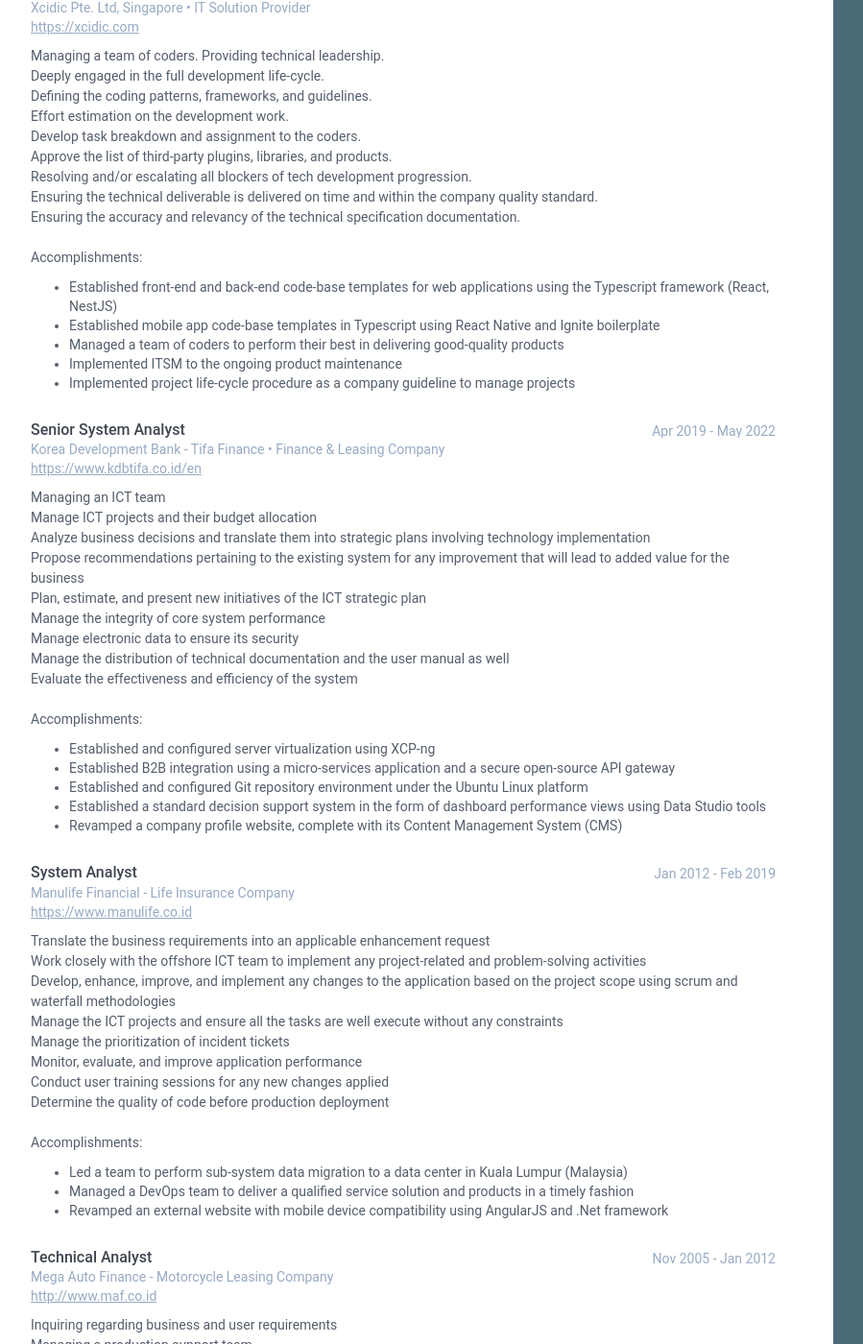
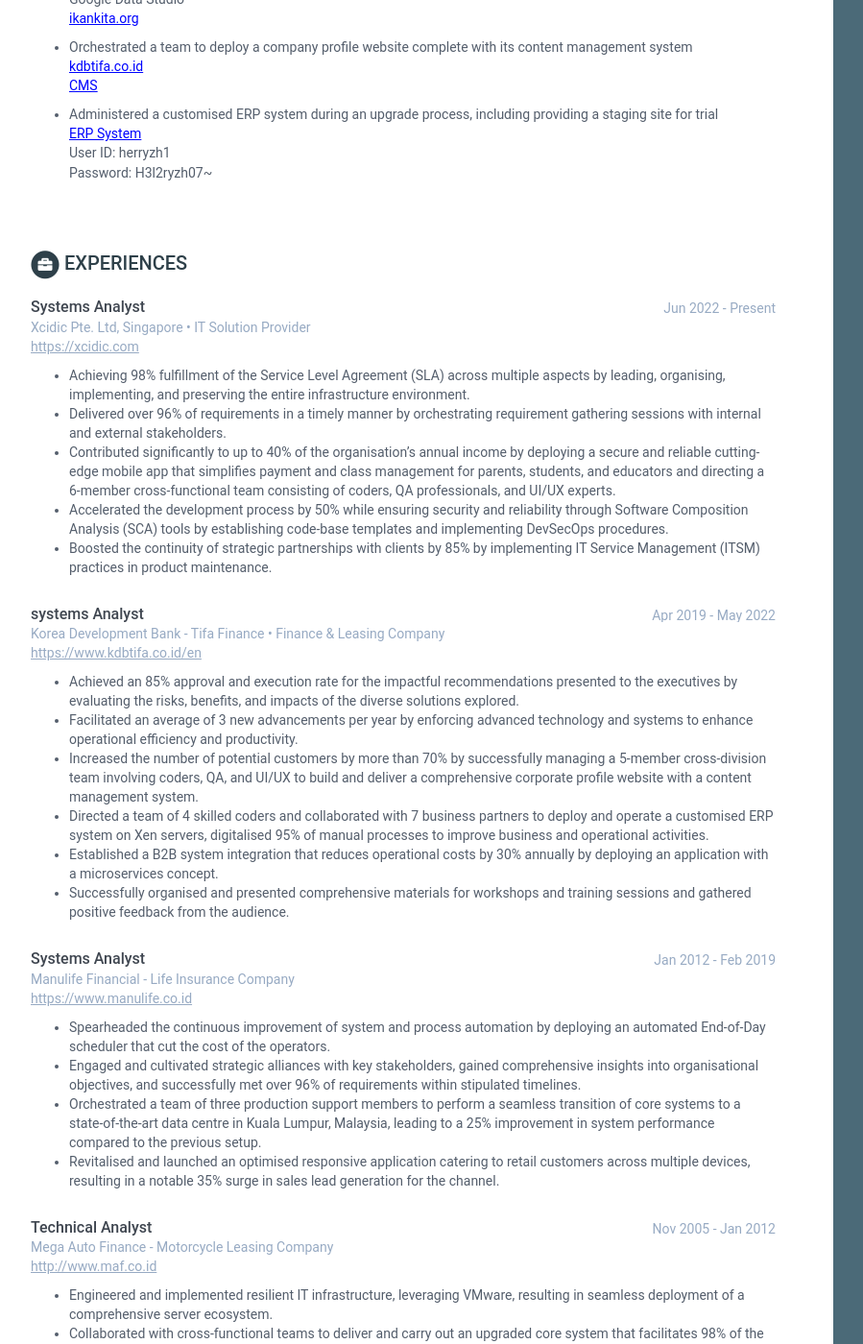
Before and after one commit to hz81/cv-sa1, a Jekyll site: the page built from print.html, in a window 1280 px wide and 1400 px high, scrolled down 2016 px. Shown: the whole window at 96% size, without its empty margins (28-927 px from the left). Built offline with Jekyll 4.4.1, drawn with Linux system fonts in a browser that asks for light colours; some of the changed text lies outside the part shown.

Commit message:
revision

```diff
--- a/_data/data.yml
+++ b/_data/data.yml
@@ -3,7 +3,7 @@
 #
 
 headermenu:
-    cover-letter: https://drive.google.com/file/d/1W4KvkGO3EF9MLZ2W9LyqaEirBhUygIV8/view?usp=sharing
+    cover-letter: https://1drv.ms/w/s!AvF_WyEroz-p0bdTiIFUlo2t1en8gw?e=PZO6gd
 
 sidebar:
     about: False # set to False or comment line if you want to remove the "how to use?" in the sidebar
@@ -11,7 +11,7 @@ sidebar:
 
     # Profile information
     name: Herry Zhouldy
-    tagline: System Analyst
+    tagline: Systems Analyst
     avatar: profile.png  #place a 100x100 picture inside /assets/images/ folder and provide the name of the file below
 
     # Sidebar links
@@ -19,14 +19,14 @@ sidebar:
     phone: +6422 496 9030
     address: 8 Rachel Place, Avonhead, Christchurch
     youtube: Video CV
-    youtube-link: https://youtu.be/0dMPPzK4uW4
+    youtube-link: https://youtu.be/oiPoiaduO7o
     linkedin: zould1618
     linkedin-link: https://id.linkedin.com/in/zould1618
     github: hz81
     github-link: https://github.com/hz81
     website: Herry's CV
     website-link: https://sa1.hzy10.com
-    download-pdf: https://drive.google.com/file/d/1SDosAJwEz52YUvqZWN35Vrk9oDxMfccT/view?usp=sharing
+    download-pdf: https://1drv.ms/w/s!AvF_WyEroz-p0bdSmHqVBGGgJDoznA?e=iqiEr8
 
     characters:
       title: Characters
@@ -94,38 +94,60 @@ qualifications:
             - Bullet point
 
 highlights:
-    title: Highlights
+    title: Professional Summary
     summary: |
-      - Experienced System Analyst (+10 years of experience)
-      - Competent in most phases of the software development life cycle (SDLC)
-      - Proficient at interpreting business requirements into applicable solutions
-      - Proven success in designing web and mobile application architecture
-      - Familiar with the concepts of UI/UX, PWA, and web/mobile applications
-      - Experience in maintaining legacy systems while progressing the upgrades
-      - A diligent and productive team player who accentuates communication across all lines
-      - A potential leader for a small yet effective team
-      - A passionate learner who strives to improve lives through novelty
+        Success-oriented Systems Analyst with 10+ years of industry expertise. <br>
+        Skilled in all stages of Agile software development life cycle. <br>
+        Expert at translating business requirements into practical solutions. <br>
+        Competent in identifying, troubleshooting, analysing, and resolving problems by applying industry best practices. <br>
+        Demonstrated track record in creating effective web and mobile application architecture. <br>
+        Knowledgeable in UI/UX, PWA, and web/mobile app concepts. <br>
+        Proven success in keeping communication during the resolution and conveying progress updates in the friendliest way possible. <br>
+        Proficient in nurturing legacy systems while driving upgrades. <br>
+        High-productive and easy-to-adapt person. <br>
+        A positive can-do attitude and a dedicated learner aiming to enhance lives through innovation.
 
-skills-attributes:
-    title: Skills Attributes
-    skill:
-      - title: Analysis skill
-        desc: "Solid understanding of translating business requirements into applicable solutions; Proficient in constructing business process modelling using BPMN tools; Great at constructing API documentation and data modelling"
-
-      - title: Problem-solving skill
-        desc: "A broad range of experience in applying best practise approaches to come up with creative workaround solutions; Demonstrated success in maintaining legacy systems during upgrades"
-
-      - title: Management skill
-        desc: "Adept at managing the priorities of the product roadmap and backlog; Competent in delivering projects using the Agile method, as proven by completing projects that convert into products"
-
-      - title: Organization skill
-        desc: "Confident in managing the expectations of users and stakeholders; Capable of establishing collaboration between teams, departments, and senior management"
-
-      - title: Interpersonal skill
-        desc: "Proven ability to build stakeholder and user engagement; Oversee the implementation of product changes and communicate the impact to stakeholders, users, customers, and teams"
-
-      - title: Communication skill
-        desc: "Good written and verbal communication skills; Competent languages: English (Professional), Bahasa (Native)"
+experiences:
+    title: Experiences
+    info:
+      - role: Systems Analyst
+        time: Jun 2022 - Present
+        company: Xcidic Pte. Ltd, Singapore • IT Solution Provider
+        site: https://xcidic.com
+        details: |
+            - Achieving 98% fulfillment of the Service Level Agreement (SLA) across multiple aspects by leading, organising, implementing, and preserving the entire infrastructure environment.
+            - Delivered over 96% of requirements in a timely manner by orchestrating requirement gathering sessions with internal and external stakeholders.
+            - Contributed significantly to up to 40% of the organisation's annual income by deploying a secure and reliable cutting-edge mobile app that simplifies payment and class management for parents, students, and educators and directing a 6-member cross-functional team consisting of coders, QA professionals, and UI/UX experts.
+            - Accelerated the development process by 50% while ensuring security and reliability through Software Composition Analysis (SCA) tools by establishing code-base templates and implementing DevSecOps procedures.
+            - Boosted the continuity of strategic partnerships with clients by 85% by implementing IT Service Management (ITSM) practices in product maintenance.
+      - role: systems Analyst
+        time: Apr 2019 - May 2022
+        company: Korea Development Bank - Tifa Finance • Finance & Leasing Company
+        site: https://www.kdbtifa.co.id/en
+        details: |
+            - Achieved an 85% approval and execution rate for the impactful recommendations presented to the executives by evaluating the risks, benefits, and impacts of the diverse solutions explored.
+            - Facilitated an average of 3 new advancements per year by enforcing advanced technology and systems to enhance operational efficiency and productivity.
+            - Increased the number of potential customers by more than 70% by successfully managing a 5-member cross-division team involving coders, QA, and UI/UX to build and deliver a comprehensive corporate profile website with a content management system.
+            - Directed a team of 4 skilled coders and collaborated with 7 business partners to deploy and operate a customised ERP system on Xen servers, digitalised 95% of manual processes to improve business and operational activities.
+            - Established a B2B system integration that reduces operational costs by 30% annually by deploying an application with a microservices concept.
+            - Successfully organised and presented comprehensive materials for workshops and training sessions and gathered positive feedback from the audience.
+      - role: Systems Analyst
+        time: Jan 2012 - Feb 2019
+        company: Manulife Financial - Life Insurance Company
+        site: https://www.manulife.co.id
+        details: |
+          - Spearheaded the continuous improvement of system and process automation by deploying an automated End-of-Day scheduler that cut the cost of the operators.
+          - Engaged and cultivated strategic alliances with key stakeholders, gained comprehensive insights into organisational objectives, and successfully met over 96% of requirements within stipulated timelines.
+          - Orchestrated a team of three production support members to perform a seamless transition of core systems to a state-of-the-art data centre in Kuala Lumpur, Malaysia, leading to a 25% improvement in system performance compared to the previous setup.
+          - Revitalised and launched an optimised responsive application catering to retail customers across multiple devices, resulting in a notable 35% surge in sales lead generation for the channel.
+      - role: Technical Analyst
+        time: Nov 2005 - Jan 2012
+        company: Mega Auto Finance - Motorcycle Leasing Company
+        site: http://www.maf.co.id
+        details: |
+          - Engineered and implemented resilient IT infrastructure, leveraging VMware, resulting in seamless deployment of a comprehensive server ecosystem.
+          - Collaborated with cross-functional teams to deliver and carry out an upgraded core system that facilitates 98% of the entire business process for both retail customers and internal back-office users.
+          - Authored and released innovative enhancements to optimize payment collection processing, achieving average processing time of less than 0.5 seconds.
 
 skills-tech:
     title: Technical Skills
@@ -154,121 +176,62 @@ skills-tech:
         name: "IIS, VMware, XCP-ng, WinBox"
         level: 90%
 
-      - group: "Collaboration App"
-        name: "Github, M365, Google Workspace, Jira"
+      - group: "Collaboration & Cloud services"
+        name: "Github, M65, Google Workspace, Jira, Azure Active Directory, AWS"
         level: 90%
 
+skills-attributes:
+    title: Skills Attributes
+    skill:
+      - title: Analysis skill
+        desc: "Solid understanding of translating requirements into applicable solutions; Perform effective troubleshooting in all cases and properly solve the issue by applying best practices methods that will hold for the longest time possible"
+
+      - title: Problem-solving skill
+        desc: "A broad range of experience in applying best practise approaches to come up with creative workaround solutions; Demonstrated success in maintaining legacy systems during upgrades"
+
+      - title: Management skill
+        desc: "Adept at managing the priorities of the product/service roadmap and backlog; Competent in delivering projects using the Agile method, as proven by completing projects that convert into products/services"
+
+      - title: Organization skill
+        desc: "Confident in managing the expectations of users and stakeholders; Capable of establishing collaboration between teams, departments, and senior management"
+
+      - title: Interpersonal skill
+        desc: "Proven ability to build stakeholder and user engagement; Oversee the implementation of product changes and communicate the impact to stakeholders, users, customers, and teams"
+
+      - title: Communication skill
+        desc: "Good written and verbal communication skills; Competent languages: English (Professional), Bahasa (Native)"
+
 achievements:
-    title: Achievements
+    title: Portfolios
     contributions:
-      - desc: "Developed a performance monitoring dashboard using SQL Server, .Net Core, and Google Data Studio"
+      - desc: "Led and organised a team to deliver a seamless, robust, and secure mobile application that facilitates payment and class management across parents, students, and educators in the Singapore region"
+        links:
+          - url: https://play.google.com/store/apps/details?id=com.tuut
+            urldesc: Google PlayStore
+            urlatt:
+          - url: https://apps.apple.com/sg/app/tuut/id6446396937
+            urldesc: Apple AppStore
+            urlatt:
+      - desc: "Developed and implemented a performance monitoring dashboard called ikankita.org using SQL Server, .Net core, and Google Data Studio"
         links:
           - url: https://ikankita.org
-            urldesc: Ikankita
+            urldesc: ikankita.org
             urlatt:
-      - desc: "Worked with a team to deliver a seamless, robust, and secure mobile application that facilitates payment and class management across parents, students, and educators"
-        links:
-          - url: https://play.google.com/store/apps/details?id=com.tuut
-            urldesc: Google Play
-            urlatt:
-          - url: https://apps.apple.com/sg/app/tuut/id6446396937
-            urldesc: App Store
-            urlatt:
-      - desc: "Manage a team of three to conduct sub-system data migration to a data centre in Kuala Lumpur, Malaysia"
-        links:
-      - desc: "Worked with a team to develop revamped web applications that serves retail customers"
-        links:
-      - desc: "Manage an outsourced team to develop and deliver a company profile website, complete with its CMS"
+      - desc: "Orchestrated a team to deploy a company profile website complete with its content management system"
         links:
           - url: https://www.kdbtifa.co.id/en
-            urldesc: KDBTifa
+            urldesc: kdbtifa.co.id
             urlatt:
           - url: https://www.kdbtifa.co.id/backend/backend/auth/signin
-            urldesc: KDBTifa CMS
+            urldesc: CMS
             urlatt:
-      - desc: "Maintained a customized ERP system during its upgrade process. A trial site is available as the following:"
+      - desc: "Administered a customised ERP system during an upgrade process, including providing a staging site for trial"
         links:
           - url: http://202.157.189.196:7799
-            urldesc: Efinance ERP System
+            urldesc: ERP System
             urlatt: |
               User ID: herryzh1 <br>
               Password: H3l2ryzh07~
 
-experiences:
-    title: Experiences
-    info:
-      - role: Senior System Analyst
-        time: Jun 2022 - Present
-        company: Xcidic Pte. Ltd, Singapore • IT Solution Provider
-        site: https://xcidic.com
-        details: |
-          Managing a team of coders. Providing technical leadership. <br>
-          Deeply engaged in the full development life-cycle. <br>
-          Defining the coding patterns, frameworks, and guidelines. <br>
-          Effort estimation on the development work. <br>
-          Develop task breakdown and assignment to the coders. <br>
-          Approve the list of third-party plugins, libraries, and products. <br>
-          Resolving and/or escalating all blockers of tech development progression. <br>
-          Ensuring the technical deliverable is delivered on time and within the company quality standard. <br>
-          Ensuring the accuracy and relevancy of the technical specification documentation. <br><br>
-          Accomplishments:
-            - Established front-end and back-end code-base templates for web applications using the Typescript framework (React, NestJS)
-            - Established mobile app code-base templates in Typescript using React Native and Ignite boilerplate
-            - Managed a team of coders to perform their best in delivering good-quality products
-            - Implemented ITSM to the ongoing product maintenance
-            - Implemented project life-cycle procedure as a company guideline to manage projects
-      - role: Senior System Analyst
-        time: Apr 2019 - May 2022
-        company: Korea Development Bank - Tifa Finance • Finance & Leasing Company
-        site: https://www.kdbtifa.co.id/en
-        details: |
-          Managing an ICT team <br>
-          Manage ICT projects and their budget allocation <br>
-          Analyze business decisions and translate them into strategic plans involving technology implementation <br>
-          Propose recommendations pertaining to the existing system for any improvement that will lead to added value for the business <br>
-          Plan, estimate, and present new initiatives of the ICT strategic plan <br>
-          Manage the integrity of core system performance <br>
-          Manage electronic data to ensure its security <br>
-          Manage the distribution of technical documentation and the user manual as well <br>
-          Evaluate the effectiveness and efficiency of the system <br><br>
-          Accomplishments:
-            - Established and configured server virtualization using XCP-ng
-            - Established B2B integration using a micro-services application and a secure open-source API gateway
-            - Established and configured Git repository environment under the Ubuntu Linux platform
-            - Established a standard decision support system in the form of dashboard performance views using Data Studio tools
-            - Revamped a company profile website, complete with its Content Management System (CMS)
-      - role: System Analyst
-        time: Jan 2012 - Feb 2019
-        company: Manulife Financial - Life Insurance Company
-        site: https://www.manulife.co.id
-        details: |
-          Translate the business requirements into an applicable enhancement request <br>
-          Work closely with the offshore ICT team to implement any project-related and problem-solving activities <br>
-          Develop, enhance, improve, and implement any changes to the application based on the project scope using scrum and waterfall methodologies <br>
-          Manage the ICT projects and ensure all the tasks are well execute without any constraints <br>
-          Manage the prioritization of incident tickets <br>
-          Monitor, evaluate, and improve application performance <br>
-          Conduct user training sessions for any new changes applied <br>
-          Determine the quality of code before production deployment <br><br>
-          Accomplishments:
-            - Led a team to perform sub-system data migration to a data center in Kuala Lumpur (Malaysia)
-            - Managed a DevOps team to deliver a qualified service solution and products in a timely fashion
-            - Revamped an external website with mobile device compatibility using AngularJS and .Net framework
-      - role: Technical Analyst
-        time: Nov 2005 - Jan 2012
-        company: Mega Auto Finance - Motorcycle Leasing Company
-        site: http://www.maf.co.id
-        details: |
-          Inquiring regarding business and user requirements <br>
-          Managing a production support team <br>
-          Project execution using a waterfall approach <br>
-          Managing incident ticket handling activities <br>
-          Monitoring application performance <br>
-          Organize user training sessions <br><br>
-          Accomplishments:
-            - Revamped a core application website
-            - Improved a payment collection module by accelerating its processing time up to 95%
-            - Averaged 98% of service level agreements in delivering resolution based on the submitted tickets
-
 footer: >
     Designed with <i class="fas fa-heart"></i> by <a href="http://themes.3rdwavemedia.com" target="_blank" rel="nofollow">Xiaoying Riley</a>
--- a/_includes/experiences.html
+++ b/_includes/experiences.html
@@ -1,7 +1,7 @@
 {% assign experiences = site.data.data.experiences %}
 {% if experiences %}
 <div class="gap-navbar" id="s-experiences"></div>
-<section class="section experiences-section">
+<sectionwithgap class="section experiences-section">
   <h2 class="section-title">
     <span class="fa-stack fa-xs">
       <i class="fas fa-circle fa-stack-2x"></i>
--- a/_includes/header.html
+++ b/_includes/header.html
@@ -11,9 +11,9 @@
     </label>
     <div class="trigger">
       <a class="page-link" href="{{ headermenu.cover-letter }}" target="_blank">Cover Letter</a>
+      <a class="page-link" href="{{ "#s-experiences" }}">Career Overview</a>
       <a class="page-link" href="{{ "#s-offeredskills" }}">Offered Skills</a>
-      <a class="page-link" href="{{ "#s-achievements" }}">Achievements</a>
-      <a class="page-link" href="{{ "#s-experiences" }}">Career Overview</a>
+      <a class="page-link" href="{{ "#s-achievements" }}">Portfolios</a>
       <div class="padding-endof-menu"></div>
     </div>
   </nav>
--- a/_includes/skills-attributes.html
+++ b/_includes/skills-attributes.html
@@ -1,7 +1,6 @@
 {% assign skills-attributes = site.data.data.skills-attributes %}
 {% if skills-attributes %}
-<div class="gap-navbar" id="s-offeredskills"></div>
-  <section class="section skills-a-section">
+<sectionwithgap class="skills-section section">
   <h2 class="section-title">
     <span class="fa-stack fa-xs">
       <i class="fas fa-circle fa-stack-2x"></i>
@@ -21,5 +20,5 @@
       {% endif %}
     </div>
   {% endfor %}
-  </section>
+<sectionwithgap>
 {% endif %}
--- a/_includes/skills-tech.html
+++ b/_includes/skills-tech.html
@@ -1,6 +1,8 @@
 {% assign skills = site.data.data.skills-tech %}
+{% assign skills-attributes = site.data.data.skills-attributes %}
+<div class="gap-navbar" id="s-offeredskills"></div>
+  <sectionwithgap class="section skills-a-section">
     {% if skills %}
-<sectionwithgap class="skills-section section">
     <h2 class="section-title">
       <span class="fa-stack fa-xs">
         <i class="fas fa-circle fa-stack-2x"></i>
@@ -19,5 +21,28 @@
       </div>
       {% endfor %}
     </div>
+    {% endif %}
+
+    {% if skills-attributes %}
+    <br><br><br>
+    <h2 class="section-title">
+      <span class="fa-stack fa-xs">
+        <i class="fas fa-circle fa-stack-2x"></i>
+        <i class="fas fa-wrench fa-stack-1x fa-inverse"></i>
+      </span>
+      {{ skills-attributes.title }}
+    </h2>
+
+    {% for skill in skills-attributes.skill %}
+      <div class="item">
+        <span class="skills-a-title">
+          {{ skill.title }}
+        </span>
+
+        {% if skill.desc %}
+        - <span class="project-tagline">{{ skill.desc }}</span>
+        {% endif %}
+      </div>
+    {% endfor %}
+    {% endif %}
   </sectionwithgap>
-{% endif %}
--- a/index.html
+++ b/index.html
@@ -8,10 +8,10 @@ layout: default
   {% include qualifications.html %}
 {% endunless %}
 
-{% include skills-attributes.html %}
+{% include experiences.html %}
 
 {% include skills-tech.html %}
 
+<!--{% include skills-attributes.html %}-->
+
 {% include achievements.html %}
-
-{% include experiences.html %}
```
Lines whose indentation alone changed are shown as unchanged.
